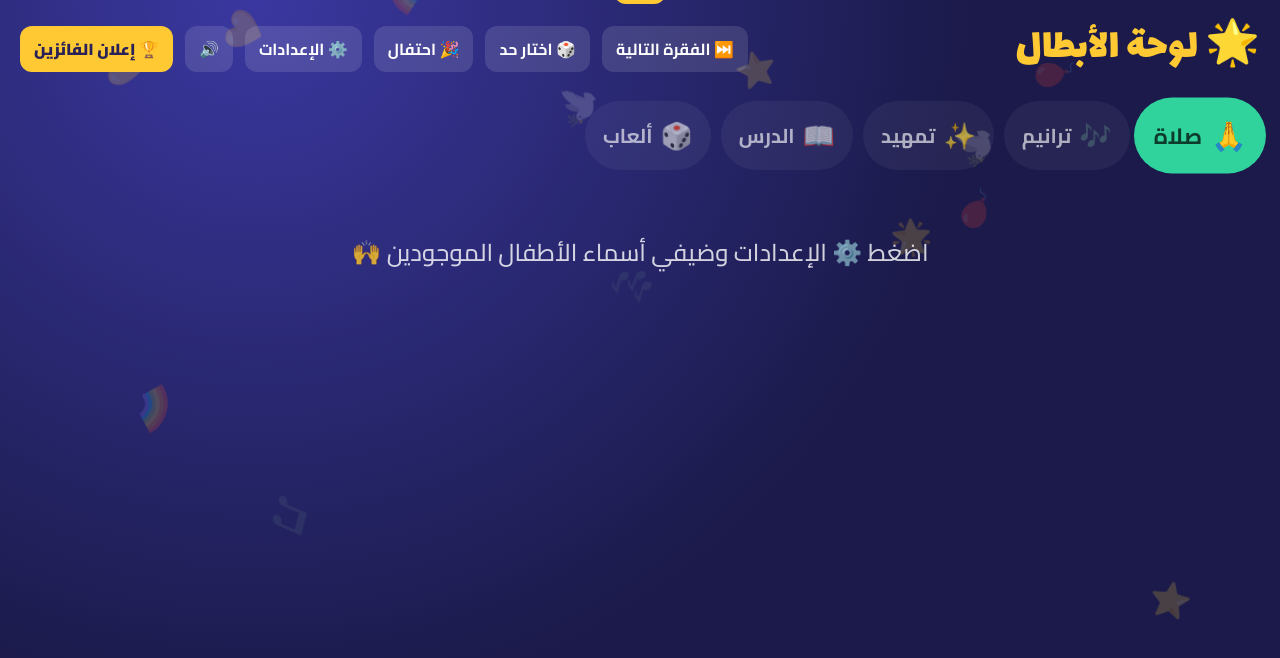
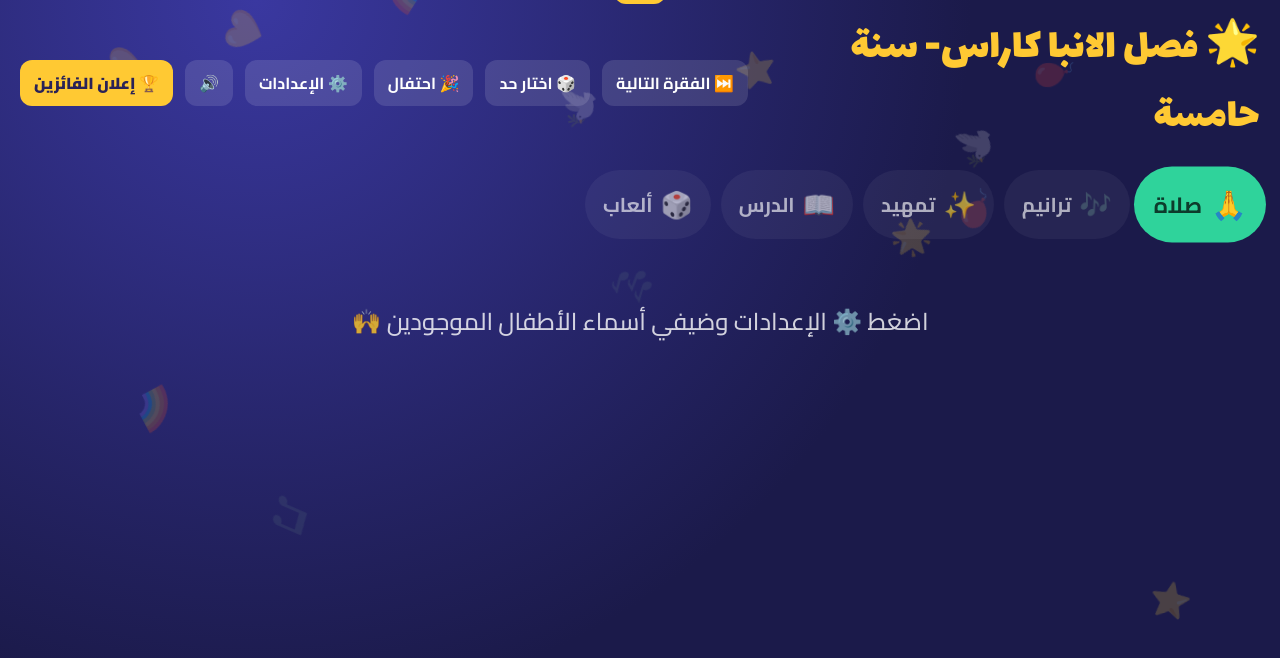
Before and after one commit to ijos82878-boop/-sunday-school, a plain HTML site: page index.html in a window 1280 px wide. Drawn offline with Linux system fonts and the light colour scheme.

Commit message:
Update index.html

```diff
--- a/index.html
+++ b/index.html
@@ -85,7 +85,7 @@ header,#segs,#race,#board{position:relative;z-index:1}
 <body>
 <div id="toast"></div>
 <header>
-  <h1>🌟 لوحة الأبطال</h1>
+  <h1>🌟 فصل الانبا كاراس- سنة حامسة</h1>
   <button class="tool" id="next">⏭️ الفقرة التالية</button>
   <button class="tool" id="pick">🎲 اختار حد</button>
   <button class="tool" id="party">🎉 احتفال</button>
```
